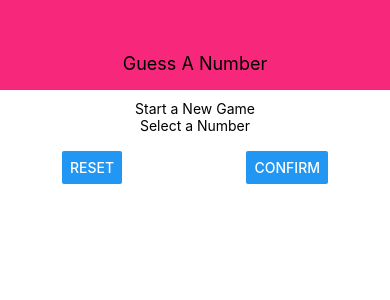
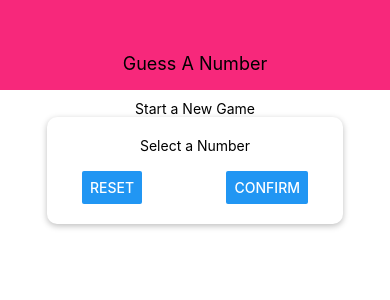
Before and after one commit to Johnnie71/React-Guess-A-Number-App, a React Native app: screen / in a window 390 px wide. Shown: the top 300 px of the page. Built offline with nearby package versions, Linux system fonts and the light colour scheme.

Commit message:
added styling for input and buttons

```diff
--- a/screens/StartGameScreen.js
+++ b/screens/StartGameScreen.js
@@ -30,13 +30,21 @@ const styles = StyleSheet.create({
     inputContainer: {
         width: 300,
         maxWidth: '80%',
-        alignItems: 'center'
+        alignItems: 'center',
+        shadowColor: 'black',
+        shadowOffset: { width: 0, height: 2},
+        shadowRadius: 6,
+        shadowOpacity: 0.26,
+        backgroundColor: 'white',
+        elevation: 10,
+        padding: 20,
+        borderRadius: 10,
     },
     buttonContainer: {
         flexDirection: 'row',
         width: '100%',
         justifyContent: 'space-between',
-        paddingHorizontal: 15
+        paddingHorizontal: 15,
     },
 });
 
```
